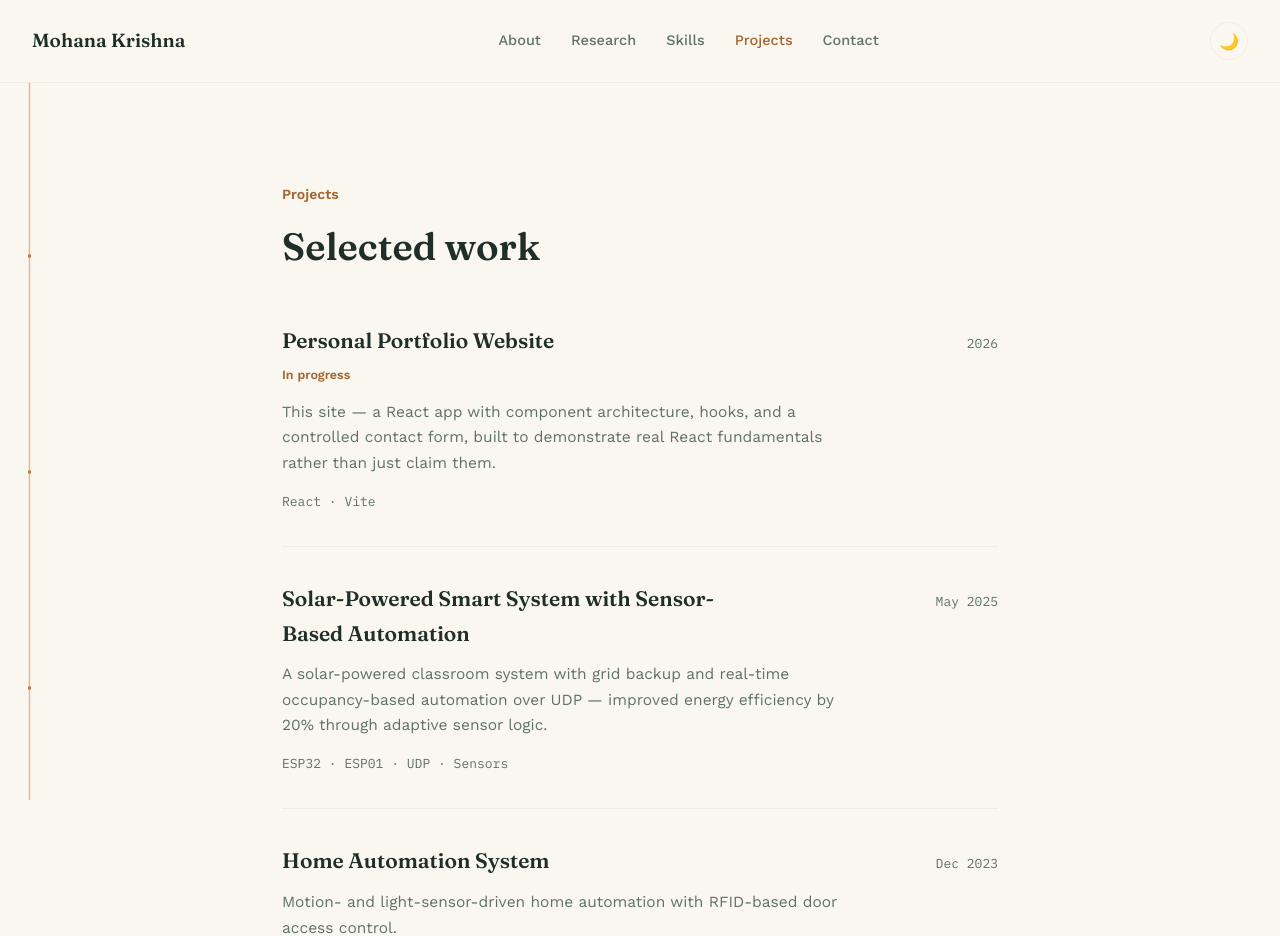
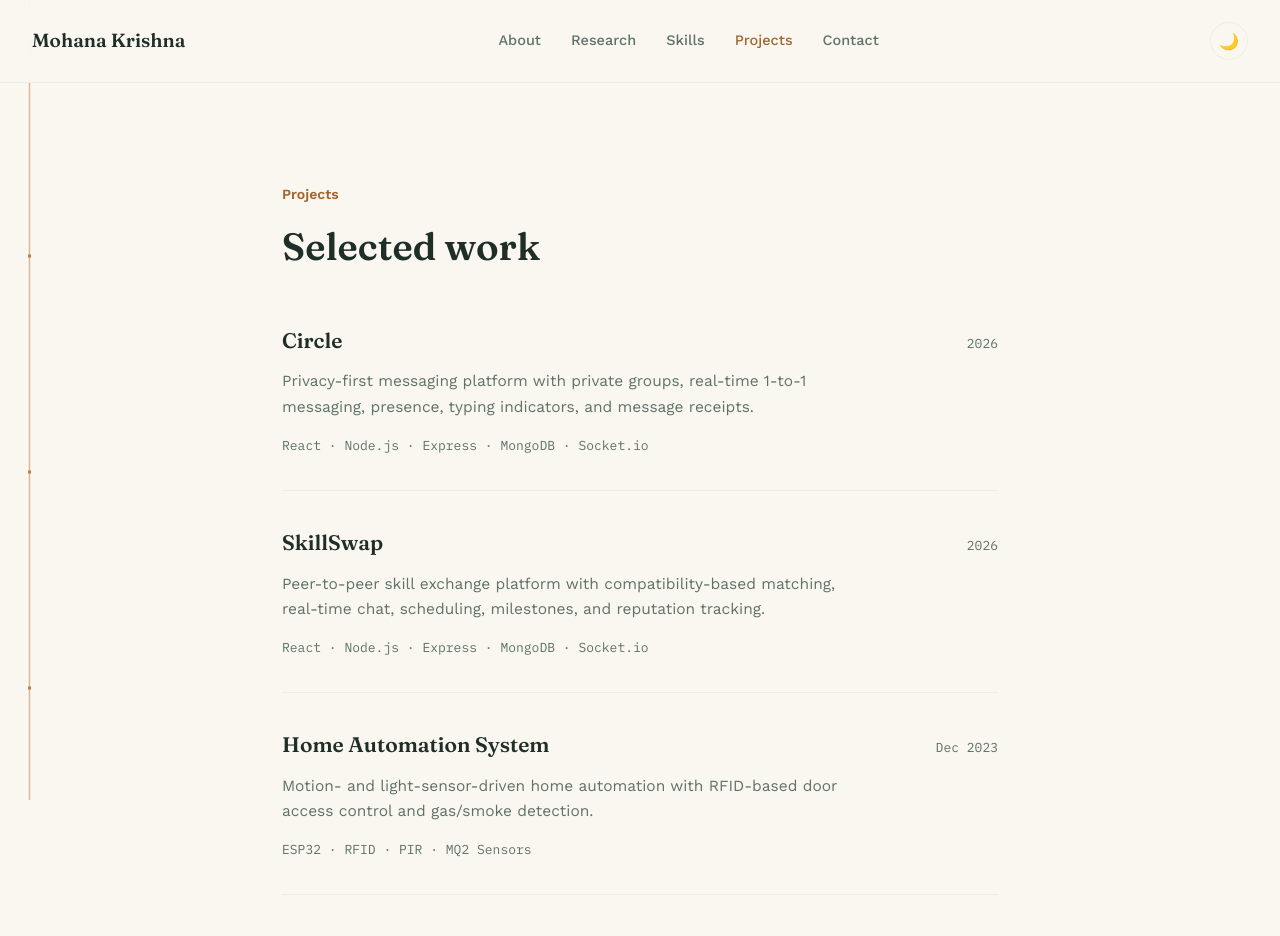
Before and after one commit to Mohanasolasa/Portfolio, a React (Vite) app: page /projects in a window 1280 px wide. Shown: the top 936 px of the page. Built offline with nearby package versions, Linux system fonts and the light colour scheme.

Commit message:
Update portfolio project details

```diff
--- a/src/components/Projects.jsx
+++ b/src/components/Projects.jsx
@@ -1,26 +1,29 @@
 import './Projects.css';
 
-const projects = [
-  {
-    title: 'Personal Portfolio Website',
+const projects = [{
+  title: 'Circle',
   year: '2026',
-    status: 'In progress',
-    description: "This site — a React app with component architecture, hooks, and a controlled contact form, built to demonstrate real React fundamentals rather than just claim them.",
-    tech: 'React · Vite',
+  description: 'Privacy-first messaging platform with private groups, real-time 1-to-1 messaging, presence, typing indicators, and message receipts.',
+  tech: 'React · Node.js · Express · MongoDB · Socket.io',
 },
 {
-    title: 'Solar-Powered Smart System with Sensor-Based Automation',
-    year: 'May 2025',
-    description: 'A solar-powered classroom system with grid backup and real-time occupancy-based automation over UDP — improved energy efficiency by 20% through adaptive sensor logic.',
-    tech: 'ESP32 · ESP01 · UDP · Sensors',
+  title: 'SkillSwap',
+  year: '2026',
+  description: 'Peer-to-peer skill exchange platform with compatibility-based matching, real-time chat, scheduling, milestones, and reputation tracking.',
+  tech: 'React · Node.js · Express · MongoDB · Socket.io',
 },
 {
   title: 'Home Automation System',
   year: 'Dec 2023',
-    description: 'Motion- and light-sensor-driven home automation with RFID-based door access control.',
-    tech: 'ESP32 · RFID · Sensors',
+  description: 'Motion- and light-sensor-driven home automation with RFID-based door access control and gas/smoke detection.',
+  tech: 'ESP32 · RFID · PIR · MQ2 Sensors',
 },
-];
+{
+  title: 'Personal Portfolio',
+  year: '2026',
+  description: 'Responsive React portfolio showcasing projects, skills, research, achievements, and contact information with reusable components.',
+  tech: 'React · JavaScript · HTML · CSS · Vite',
+},];
 
 export default function Projects() {
   return (
```
Lines whose indentation alone changed are shown as unchanged.
